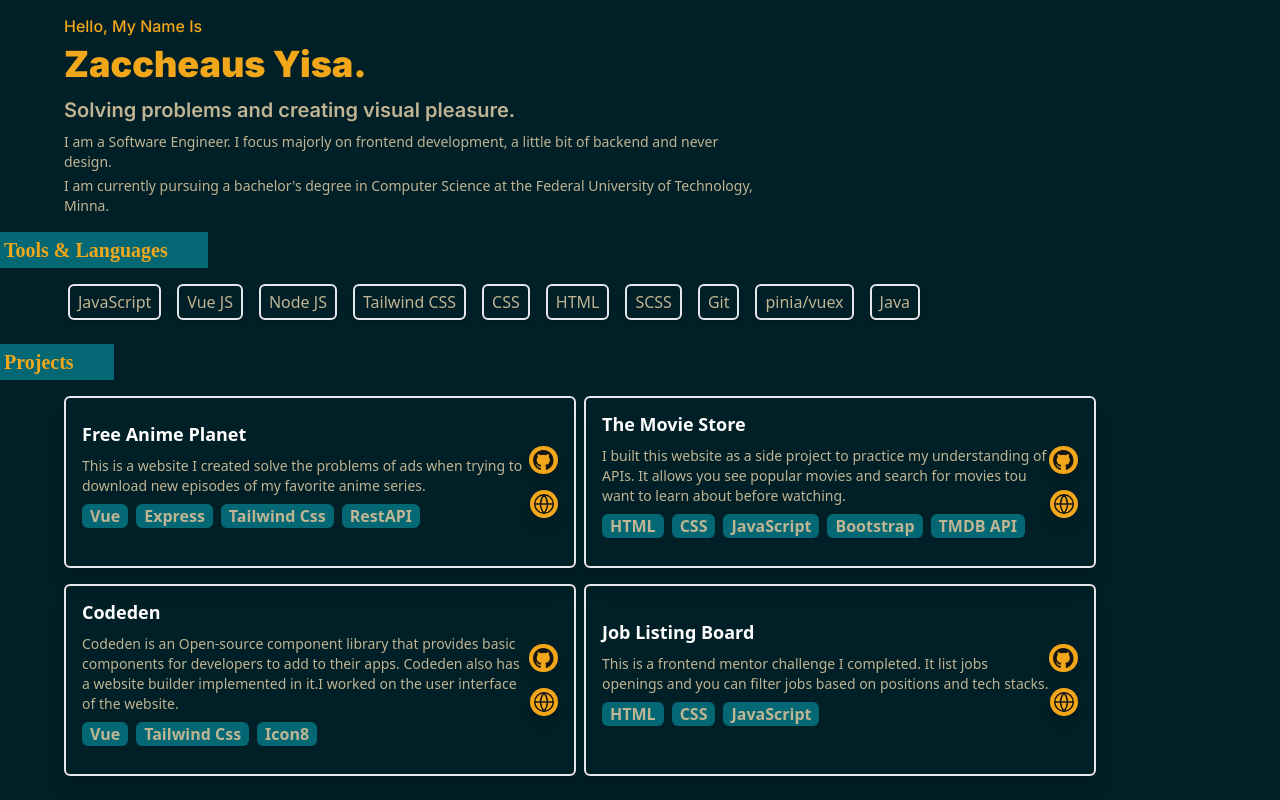
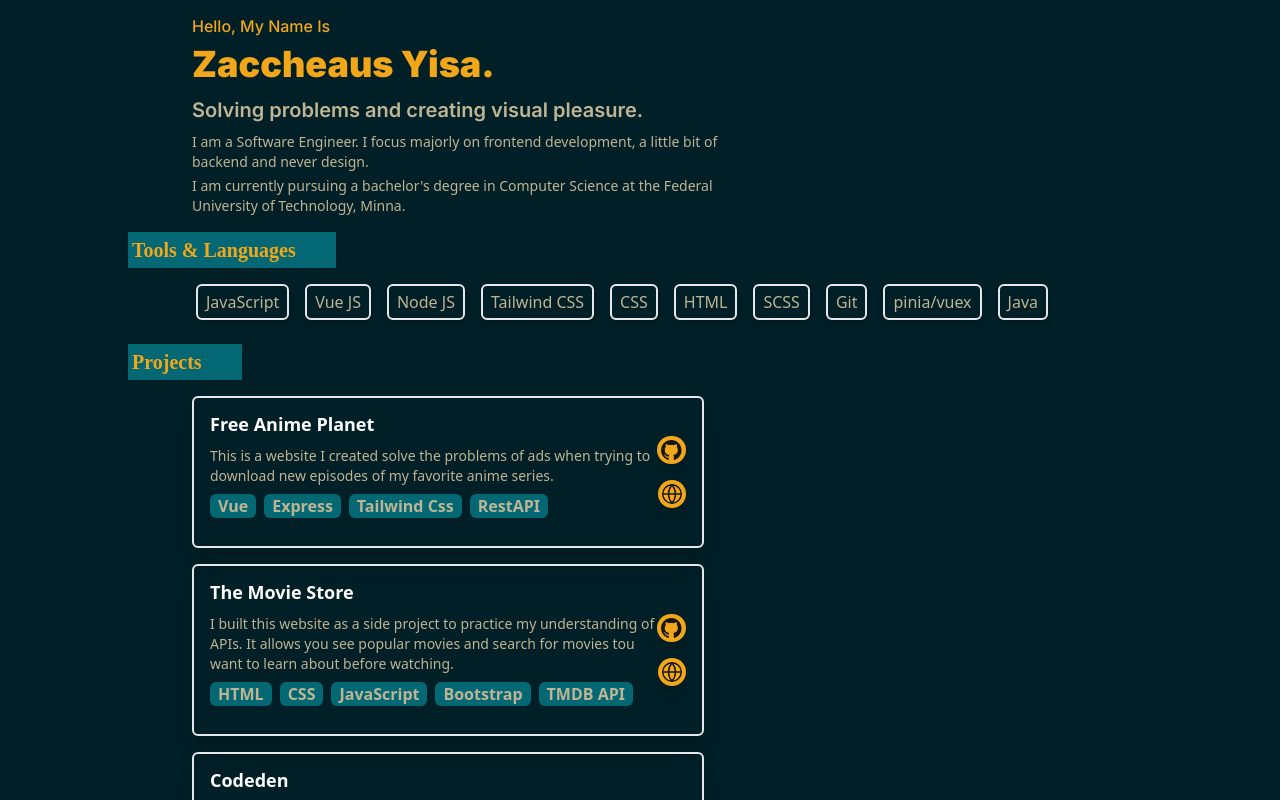
Before and after one commit to Ndace-hash/Talk-With-Zach, a Vue app: page / in a window 1280 px wide. Shown: the top 800 px of the page. Built offline with nearby package versions, Linux system fonts and the light colour scheme; a web font is replaced by a local one.

Commit message:
chore: put a container around all content to limit the width on large screens

```diff
--- a/src/App.vue
+++ b/src/App.vue
@@ -2,12 +2,15 @@
 import AppHero from "./components/AppHero.vue";
 import AppSkills from "./components/skills/AppSkills.vue";
 import AppProject from "./components/project/AppProject.vue";
+import DefaultLayout from "./layout/DefaultLayout.vue";
 </script>
 
 <template>
-  <div class="mb-6">
-    <AppHero />
-    <AppSkills />
-    <AppProject />
-  </div>
+  <DefaultLayout>
+    <div class="mb-6">
+      <AppHero />
+      <AppSkills />
+      <AppProject />
+    </div>
+  </DefaultLayout>
 </template>
--- a/src/layout/DefaultLayout.vue
+++ b/src/layout/DefaultLayout.vue
@@ -1,5 +1,7 @@
 <template>
-  <div>hello</div>
+  <div class="max-w-[1024px] mx-auto">
+    <slot />
+  </div>
 </template>
 
 <script>
```
